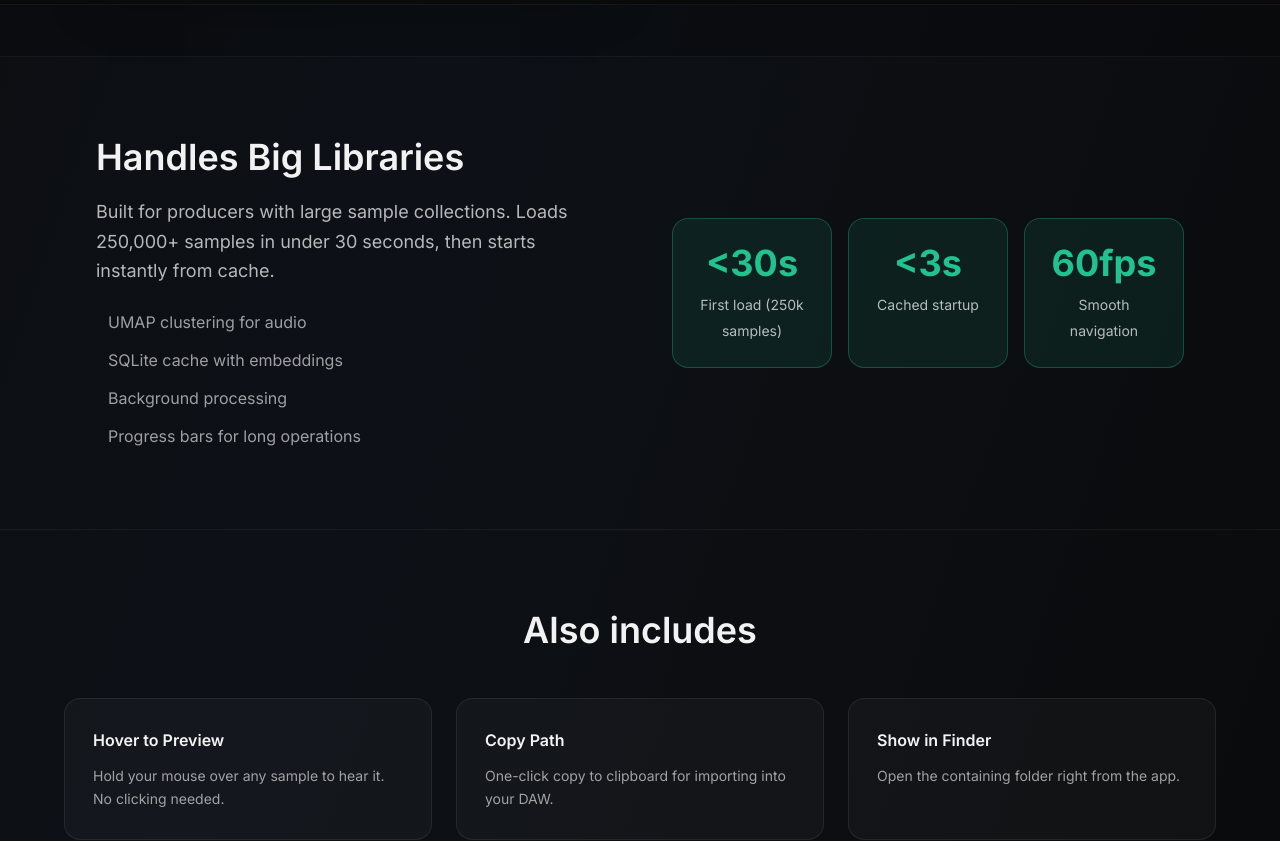
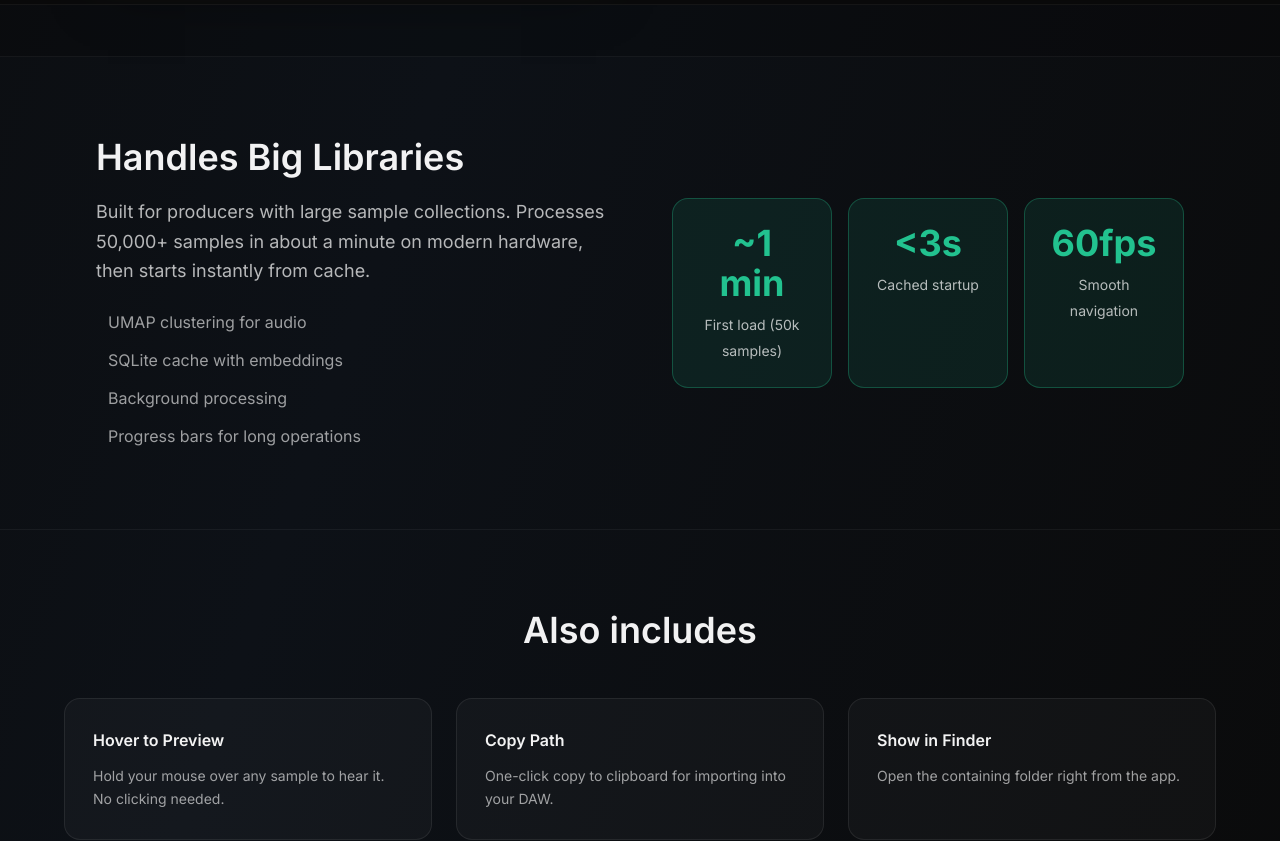
Before and after one commit to maxgraf96/maxgraf96.github.io, a Jekyll site: the page built from _wavnav/features.md, in a window 1280 px wide and 900 px high, scrolled down 2305 px, cut to the strip 59-900 px from the top of the window. Built offline with Jekyll 4.4.1, drawn with Linux system fonts in a browser that asks for light colours.

Commit message:
Update speed claims to reflect realistic performance
- Change 250k samples to 50k samples
- Change <30s to ~1 min for first load
- Based on actual testing on M4 MacBook Pro

```diff
--- a/_wavnav/features.md
+++ b/_wavnav/features.md
@@ -161,8 +161,8 @@ permalink: /wavnav/features/
       <div class="order-2 lg:order-1">
         <h2 class="text-3xl lg:text-4xl font-semibold mb-5 text-white/95"> Handles Big Libraries</h2>
         <p class="text-white/70 text-base lg:text-lg leading-relaxed mb-6">
-          Built for producers with large sample collections. Loads 250,000+ samples in under 30 seconds,
-          then starts instantly from cache.
+          Built for producers with large sample collections. Processes 50,000+ samples in about a minute
+          on modern hardware, then starts instantly from cache.
         </p>
         <ul class="space-y-3">
           <li class="flex items-start text-white/60">
@@ -186,8 +186,8 @@ permalink: /wavnav/features/
       <div class="order-1 lg:order-2">
         <div class="grid grid-cols-1 sm:grid-cols-3 gap-4">
           <div class="bg-wavnav-mint/10 border border-wavnav-mint/30 rounded-2xl p-6 text-center">
-            <span class="block text-3xl lg:text-4xl font-bold text-wavnav-mint mb-2">&lt;30s</span>
-            <span class="text-white/70 text-sm">First load (250k samples)</span>
+            <span class="block text-3xl lg:text-4xl font-bold text-wavnav-mint mb-2">~1 min</span>
+            <span class="text-white/70 text-sm">First load (50k samples)</span>
           </div>
           <div class="bg-wavnav-mint/10 border border-wavnav-mint/30 rounded-2xl p-6 text-center">
             <span class="block text-3xl lg:text-4xl font-bold text-wavnav-mint mb-2">&lt;3s</span>
```
Also changed, not shown: _wavnav/index.md (+4 -4 lines).
